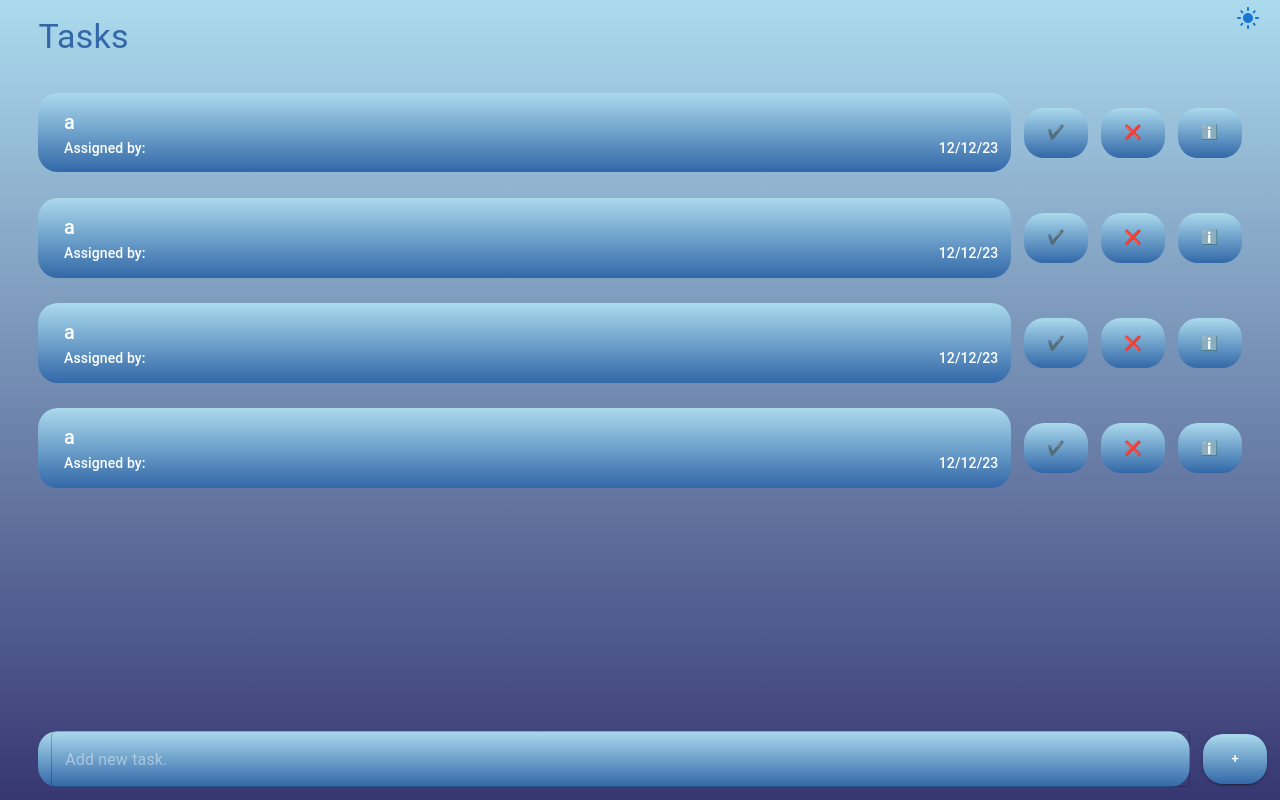
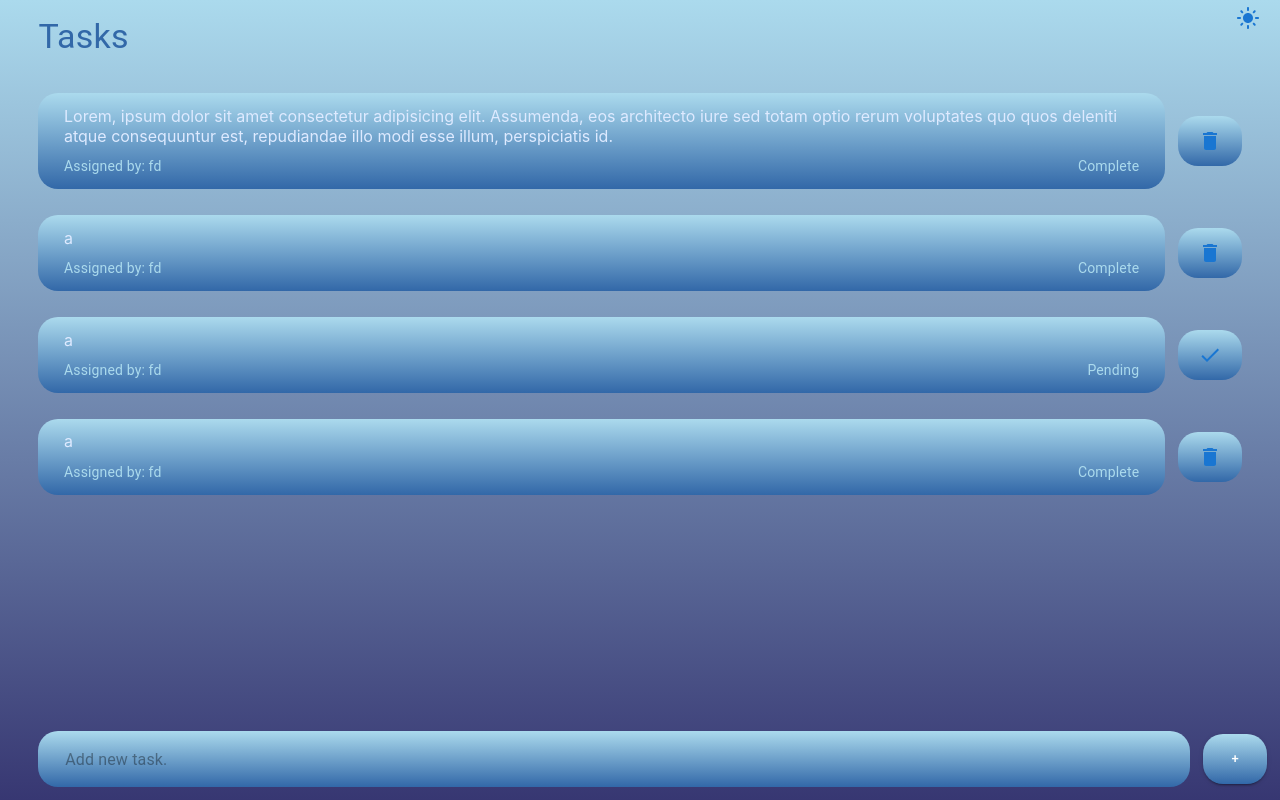
Before and after one commit to 5hubham5ingh/task-manager, a React (Create React App) app in the folder Client/: page /TaskManager in a window 1280 px wide. Built offline with nearby package versions, Linux system fonts and the light colour scheme.

Commit message:
task manager page UI complete

```diff
--- a/Client/src/Modules/Pages/TaskManager.jsx
+++ b/Client/src/Modules/Pages/TaskManager.jsx
@@ -1,31 +1,33 @@
-import { Button, Stack, TextField, Typography } from "@mui/material";
+import { Button, Divider, Stack, TextField, Typography } from "@mui/material";
 import { useEffect, useRef, useState } from "react";
 import { useTheme } from "../Components/Theme/Theme";
 import { BackGround } from "../Components/Background";
-
+import { bodyStyle, footerStyle, headingStyle, tasksStyle, addNewTaskInputField, buttonStyle } from "../Styles/TaskManager";
+import CheckIcon from '@mui/icons-material/Check';
+import DeleteIcon from '@mui/icons-material/Delete';
 function TaskManager() {
   const [tasks, setTasks] = useState([
-    { id: "1", task: "a" },
-    { id: "2", task: "a" },
-    { id: "3", task: "a" },
-    { id: "4", task: "a" },
+    { id: "1", body: 'Lorem, ipsum dolor sit amet consectetur adipisicing elit. Assumenda, eos architecto iure sed totam optio rerum voluptates quo quos deleniti atque consequuntur est, repudiandae illo modi esse illum, perspiciatis id.', isCompleted: true, completedBy: "cd", createdBy: 'fd' },
+    { id: "2", body: "a", isCompleted: true, completedBy: "cd", createdBy: 'fd' },
+    { id: "3", body: "a", isCompleted: false, completedBy: "cd", createdBy: 'fd' },
+    { id: "4", body: "a", isCompleted: true, completedBy: "cd", createdBy: 'fd' }
   ]);
   const { theme } = useTheme();
   const inputRef = useRef();
-  const buttons = [" ✔️ ", " ❌ ", " ℹ️ "];
+
 
   //Load tasks
-  useEffect(()=>{
+  useEffect(() => {
     const url = new URLSearchParams(window.location.search);
     const id = url.get("id");
     console.log(id)
-  },[])
+  }, [])
   const addTask = () => {
     //send put request
     //if response is success then add the task to the task state array using id send by the server as response.
     setTasks((tasks) => [
       ...tasks,
-      { id: tasks.length, task: inputRef.current },
+      { id: tasks.length, body: inputRef.current, isCompleted: false, createdBy: 'sd', },
     ]);
   };
 
@@ -39,45 +41,24 @@ function TaskManager() {
     removeTask(id);
   };
 
-  const info=(id)=>{
 
-  }
-
-  const handleClick = (e,id)=>{
-    switch(e.target.name){
-      case " ✔️ ": taskComplete(id)
-        break;
-      case " ❌ ": removeTask(id)
-        break;
-      case " ℹ️ ": info(id)
-        break;
-    }
-  }
   return (
     <BackGround itemAlignment='center'>
 
-
+      {/* Body */}
       <Stack
         direction="column"
-      sx={{
-        width: "100vw",
-        height: "80vh",
-        padding: "2vw",
-        overflowY: "scroll",
-      }}
+        sx={bodyStyle}
       >
+        {/* heading */}
         <Typography
           variant="h4"
-        sx={{
-          marginLeft: "1vw",
-          color: "#3268a8",
-          position: "fixed",
-          top: "2vh",
-        }}
+          sx={headingStyle}
         >
           Tasks
         </Typography>
 
+        {/* Content */}
         {tasks.map((task, index) => (
           <Stack
             key={index}
@@ -86,71 +67,59 @@ function TaskManager() {
             margin="1vw"
             sx={{ alignItems: "center" }}
           >
+            {/* Task */}
             <Typography
-            variant="h6"
-            sx={{
-              color: "white",
-              width: "90%",
-              padding: "1vw",
-              paddingLeft: "2vw",
-              borderRadius: "20px",
-              backgroundImage: `linear-gradient(${theme},#3268a8)`,
-              overflowWrap: "break-word",
-            }}
+              variant="string"
+              sx={{ ...tasksStyle, backgroundImage: `linear-gradient(${theme},#3268a8)`, }}
               key={task.id}
             >
-            {task.task}
-            <Stack direction='row' justifyContent='space-between'>
+              {task.body}
 
-            <Typography variant="subtitle2">Assigned by: </Typography>
-            <Typography variant="subtitle2">12/12/23 </Typography>
+              <Stack sx={{ marginTop: '1%' }} direction='row' justifyContent='space-between'>
+                <Typography sx={{ color: "#abdaed" }} variant="body2">Assigned by: {task.createdBy} </Typography>
+                <Typography sx={{ color: "#abdaed" }} variant="body2">{task.isCompleted ? 'Complete' : 'Pending'}</Typography>
               </Stack>
             </Typography>
-          {buttons.map((button, index) => {
-            return (
+
+            {/* Buttons */}
+
+            {task.isCompleted ?
               <Button
-              name={button}
                 taskId={task.id}
                 sx={{
                   ...buttonStyle,
                   backgroundImage: `linear-gradient(${theme},#3268a8)`,
                 }}
-                onClick={(e)=>handleClick(e,task.id)}
+                onClick={(e) => removeTask(task.id)}
               >
-                {button}
+                <DeleteIcon />
               </Button>
-            );
-          })}
+              : <Button
+                taskId={task.id}
+                sx={{
+                  ...buttonStyle,
+                  backgroundImage: `linear-gradient(${theme},#3268a8)`,
+                }}
+                onClick={() => taskComplete(task.id)}
+              ><CheckIcon />
+              </Button>}
+
+
           </Stack>
         ))}
 
+        {/* Footer */}
         <Stack
           direction="row"
-        sx={{
-          position: "fixed",
-          bottom: 0,
-          width: "98vw",
-          marginBottom: "1vw",
-          alignItems: "center",
-        }}
+          sx={footerStyle}
         >
           <TextField
             onChange={(e) => {
               inputRef.current = e.target.value;
             }}
             placeholder="Add new task."
-          sx={{
-            marginLeft: "1vw",
-            marginRight: "1vw",
-            paddingLeft: "1vw",
-            backgroundImage: `linear-gradient(${theme},#3268a8)`,
-            borderRadius: "20px",
-          }}
-          inputProps={{
-            style: {
-              color: "white",
-            },
-          }}
+            sx={{ ...addNewTaskInputField, backgroundImage: `linear-gradient(${theme},#3268a8)` }}
+
             fullWidth
           />
           <Button
@@ -172,10 +141,3 @@ function TaskManager() {
 }
 
 export default TaskManager;
-
-const buttonStyle = {
-  marginRight: "1vw",
-  borderRadius: "20px",
-
-  height: "50px",
-};
--- /dev/null
+++ b/Client/src/Modules/Styles/TaskManager.js
@@ -0,0 +1,55 @@
+export const bodyStyle={
+    width: "100vw",
+    height: "80vh",
+    padding: "2vw",
+    overflowY: "scroll",
+  };
+
+  export const headingStyle ={
+    marginLeft: "1vw",
+    color: "#3268a8",
+    position: "fixed",
+    top: "2vh",
+  };
+
+  export const tasksStyle = {
+    color: "#deeaff",
+    width: "90%",
+    padding:'1vw',
+    paddingRight: "2vw",
+    paddingLeft: "2vw",
+    borderRadius: "20px",
+    overflowWrap: "break-word",
+  };
+
+  export const footerStyle = {
+    position: "fixed",
+    bottom: 0,
+    width: "98vw",
+    marginBottom: "1vw",
+    alignItems: "center",
+  }
+
+  export const addNewTaskInputField = {
+    marginLeft: "1vw",
+    marginRight: "1vw",
+    paddingLeft: "1vw",
+    borderRadius: "20px",
+    '& .MuiOutlinedInput-root': {
+      '& fieldset': {
+        border: 0
+      },
+      '&:focus fieldset': {
+        border: '0'
+      },
+      '&:hover fieldset': {
+        border: '0 '
+      }}
+  }
+
+  export const buttonStyle = {
+    marginRight: "1vw",
+    borderRadius: "20px",
+
+    height: "50px",
+  };
```
Also changed, not shown: Client/src/Modules/Components/CustomTextField.jsx (added, +23 -0 lines), 1 other file (tests, documents, lock files or other folders). Lines whose indentation alone changed are shown as unchanged.
